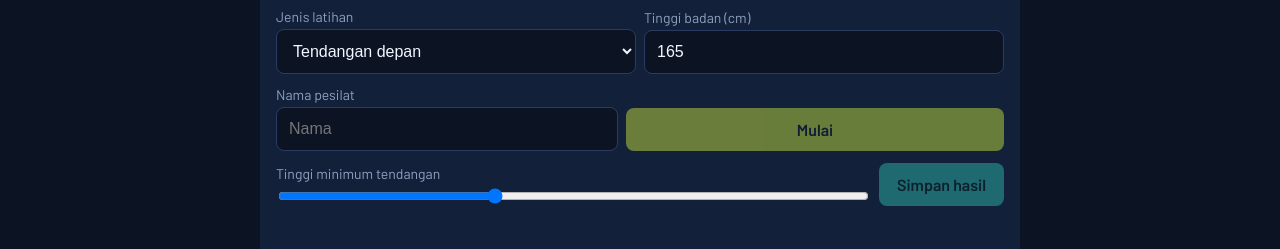
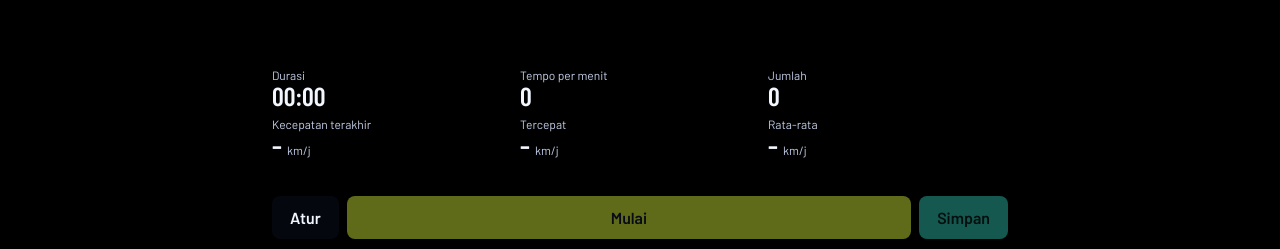
Before and after one commit to irsdrive-glitch/silat-counter, a plain HTML site: page index.html in a window 1280 px wide. Shown: the part 551-800 px from the top of the page. Drawn offline with nearby package versions, Linux system fonts and the light colour scheme; a web font is replaced by a local one.

Commit message:
index.html

```diff
--- a/index.html
+++ b/index.html
@@ -7,31 +7,45 @@
 <link rel="preconnect" href="https://fonts.googleapis.com">
 <link href="https://fonts.googleapis.com/css2?family=Barlow+Condensed:wght@600;800&family=Barlow:wght@400;600&display=swap" rel="stylesheet">
 <style>
-  :root{--bg:#0c1424;--panel:#12203a;--ink:#f2f6ff;--muted:#8fa0c0;--lime:#d4ee3a;--lime-ink:#101a33;--orange:#ff7a3d;--teal:#2fc4b2}
+  :root{--bg:#0c1424;--ink:#f2f6ff;--muted:#c3cee6;--lime:#d4ee3a;--lime-ink:#101a33;--orange:#ff7a3d;--teal:#2fc4b2;
+    --glass:rgba(12,20,36,.38)}
   *{box-sizing:border-box}
-  html,body{margin:0;height:100%;background:var(--bg);color:var(--ink);font-family:Barlow,system-ui,sans-serif}
-  body{display:flex;flex-direction:column;min-height:100dvh;padding-top:env(safe-area-inset-top,0px);padding-bottom:env(safe-area-inset-bottom,0px)}
-  .stage{position:relative;width:100%;max-height:60dvh;aspect-ratio:3/4;margin:0 auto;background:#000;overflow:hidden}
-  video,canvas{position:absolute;inset:0;width:100%;height:100%;transform:scaleX(-1)}
-  video{object-fit:cover}
-  .count{position:absolute;top:0;right:0;background:var(--lime);color:var(--lime-ink);font:800 clamp(64px,22vw,120px)/1 "Barlow Condensed",sans-serif;padding:6px 20px 2px;min-width:110px;text-align:center;font-style:italic}
-  .msg{position:absolute;inset:auto 0 40% 0;text-align:center;padding:0 24px;font-size:18px;text-shadow:0 1px 6px #000}
-  .panel{background:var(--panel);padding:14px 16px;display:grid;gap:12px}
-  .stats{display:grid;grid-template-columns:repeat(3,1fr);gap:8px}
-  .stat small{display:block;color:var(--muted);font-size:13px}
-  .stat b{font:800 32px/1.1 "Barlow Condensed",sans-serif}
-  .stat b em{font:400 13px Barlow,sans-serif;color:var(--muted);font-style:normal}
-  .row{display:flex;gap:8px;flex-wrap:wrap;align-items:flex-end}
-  input[type=text],input[type=number],select{width:100%;padding:12px;border-radius:8px;border:1px solid #2a3c61;background:var(--bg);color:var(--ink);font-size:16px}
+  html,body{margin:0;height:100%;background:#000;color:var(--ink);font-family:Barlow,system-ui,sans-serif;overflow:hidden}
+
+  /* Video memenuhi seluruh layar, tampil utuh (tidak terpotong) */
+  .stage{position:fixed;inset:0;background:#000}
+  video,canvas{position:absolute;inset:0;width:100%;height:100%;object-fit:contain;transform:scaleX(-1)}
+
+  .count{position:absolute;top:env(safe-area-inset-top,0px);right:0;background:var(--lime);color:var(--lime-ink);
+    font:800 clamp(56px,18vw,110px)/1 "Barlow Condensed",sans-serif;padding:6px 18px 2px;min-width:96px;text-align:center;font-style:italic}
+  .msg{position:absolute;left:0;right:0;top:40%;text-align:center;padding:0 24px;font-size:18px;text-shadow:0 1px 6px #000}
+
+  /* Statistik transparan di atas video */
+  .hud{position:absolute;left:0;right:0;bottom:0;padding:10px 12px calc(10px + env(safe-area-inset-bottom,0px));
+    background:linear-gradient(to top,rgba(0,0,0,.55),rgba(0,0,0,0));display:grid;gap:10px}
+  .stats{display:grid;grid-template-columns:repeat(3,1fr);gap:6px 8px;text-shadow:0 1px 5px #000}
+  .stat small{display:block;color:var(--muted);font-size:12px}
+  .stat b{font:800 26px/1.1 "Barlow Condensed",sans-serif}
+  .stat b em{font:400 12px Barlow,sans-serif;color:var(--muted);font-style:normal}
+
+  .bar{display:flex;gap:8px}
   button{padding:12px 18px;border:0;border-radius:8px;font:600 16px Barlow,sans-serif;cursor:pointer}
   button:focus-visible,input:focus-visible,select:focus-visible{outline:3px solid var(--teal);outline-offset:2px}
   #btnStart{background:var(--lime);color:var(--lime-ink);flex:1}
   #btnStart.on{background:var(--orange);color:#fff}
   #btnSave{background:var(--teal);color:#06231f}
+  #btnMenu{background:var(--glass);color:var(--ink);backdrop-filter:blur(6px);-webkit-backdrop-filter:blur(6px)}
   button[disabled]{opacity:.45;cursor:not-allowed}
+
+  /* Pengaturan: tersembunyi, dibuka lewat tombol Atur */
+  .settings{display:none;gap:10px;padding:12px;border-radius:10px;background:var(--glass);
+    backdrop-filter:blur(8px);-webkit-backdrop-filter:blur(8px);max-height:45dvh;overflow:auto}
+  .settings.open{display:grid}
+  .row{display:flex;gap:8px;flex-wrap:wrap}
   label{font-size:14px;color:var(--muted);display:grid;gap:4px;flex:1;min-width:130px}
-  .status{font-size:14px;color:var(--muted);min-height:1.2em}
-  @media (min-width:700px){.panel{max-width:760px;width:100%;margin:0 auto}}
+  input[type=text],input[type=number],select{width:100%;padding:10px;border-radius:8px;border:1px solid #2a3c61;background:rgba(12,20,36,.7);color:var(--ink);font-size:16px}
+  .status{font-size:14px;color:var(--ink);min-height:1.2em;text-shadow:0 1px 5px #000}
+  @media (min-width:700px){.hud{max-width:760px;margin:0 auto}}
   @media (prefers-reduced-motion:no-preference){.count.bump{animation:bump .18s}}
   @keyframes bump{50%{transform:scale(1.08)}}
 </style>
@@ -42,9 +56,8 @@
   <canvas id="canvas"></canvas>
   <div class="count" id="count">0</div>
   <div class="msg" id="msg">Memuat model deteksi gerak…</div>
-</div>
 
-<div class="panel">
+  <div class="hud">
     <div class="stats">
       <div class="stat"><small>Durasi</small><b id="time">00:00</b></div>
       <div class="stat"><small>Tempo per menit</small><b id="tempo">0</b></div>
@@ -53,6 +66,10 @@
       <div class="stat"><small>Tercepat</small><b><span id="spMax">–</span> <em>km/j</em></b></div>
       <div class="stat"><small>Rata-rata</small><b><span id="spAvg">–</span> <em>km/j</em></b></div>
     </div>
+
+    <div class="status" id="status"></div>
+
+    <div class="settings" id="settings">
       <div class="row">
         <label>Jenis latihan
           <select id="jenis">
@@ -68,15 +85,18 @@
       </div>
       <div class="row">
         <label>Nama pesilat<input type="text" id="nama" placeholder="Nama" autocomplete="off"></label>
-    <button id="btnStart" disabled>Mulai</button>
-  </div>
-  <div class="row">
         <label>Tinggi minimum tendangan
           <input type="range" id="sens" min="-0.5" max="0.6" step="0.05" value="-0.1">
         </label>
-    <button id="btnSave" disabled>Simpan hasil</button>
       </div>
-  <div class="status" id="status"></div>
+    </div>
+
+    <div class="bar">
+      <button id="btnMenu" aria-expanded="false" aria-controls="settings">Atur</button>
+      <button id="btnStart" disabled>Mulai</button>
+      <button id="btnSave" disabled>Simpan</button>
+    </div>
+  </div>
 </div>
 
 <script type="module">
@@ -119,7 +139,6 @@ async function init(){
     video.srcObject = stream;
     await video.play();
     W = canvas.width = video.videoWidth; H = canvas.height = video.videoHeight;
-    $("stage").style.aspectRatio = W + "/" + H;
     $("msg").textContent = TIPS[$("jenis").value];
     $("btnStart").disabled = false;
     loop();
@@ -218,6 +237,12 @@ function loop(){
 
 $("jenis").onchange = () => { if(!running) $("msg").textContent = TIPS[$("jenis").value]; };
 
+$("btnMenu").onclick = () => {
+  const open = $("settings").classList.toggle("open");
+  $("btnMenu").setAttribute("aria-expanded", open);
+  $("btnMenu").textContent = open ? "Tutup" : "Atur";
+};
+
 $("btnStart").onclick = () => {
   running = !running;
   const b = $("btnStart");
@@ -228,6 +253,7 @@ $("btnStart").onclick = () => {
     ["spLast","spMax","spAvg"].forEach(id => $(id).textContent = "–");
     $("msg").textContent = ""; b.textContent = "Selesai"; b.classList.add("on");
     $("btnSave").disabled = true; $("jenis").disabled = true; setStatus("");
+    $("settings").classList.remove("open"); $("btnMenu").textContent = "Atur"; $("btnMenu").setAttribute("aria-expanded", false);
   }else{
     b.textContent = "Mulai lagi"; b.classList.remove("on");
     $("btnSave").disabled = false; $("jenis").disabled = false;
@@ -236,7 +262,7 @@ $("btnStart").onclick = () => {
 
 $("btnSave").onclick = async () => {
   const nama = $("nama").value.trim();
-  if(!nama){ setStatus("Isi nama pesilat dulu."); return; }
+  if(!nama){ setStatus("Isi nama pesilat dulu (tombol Atur)."); return; }
   if(!SHEET_URL){ setStatus("URL Apps Script belum diisi di file index.html."); return; }
   const data = {
     nama, tanggal:new Date().toISOString(), jenis:NAMA_JENIS[$("jenis").value], durasi:$("time").textContent,
```
Lines whose indentation alone changed are shown as unchanged.
